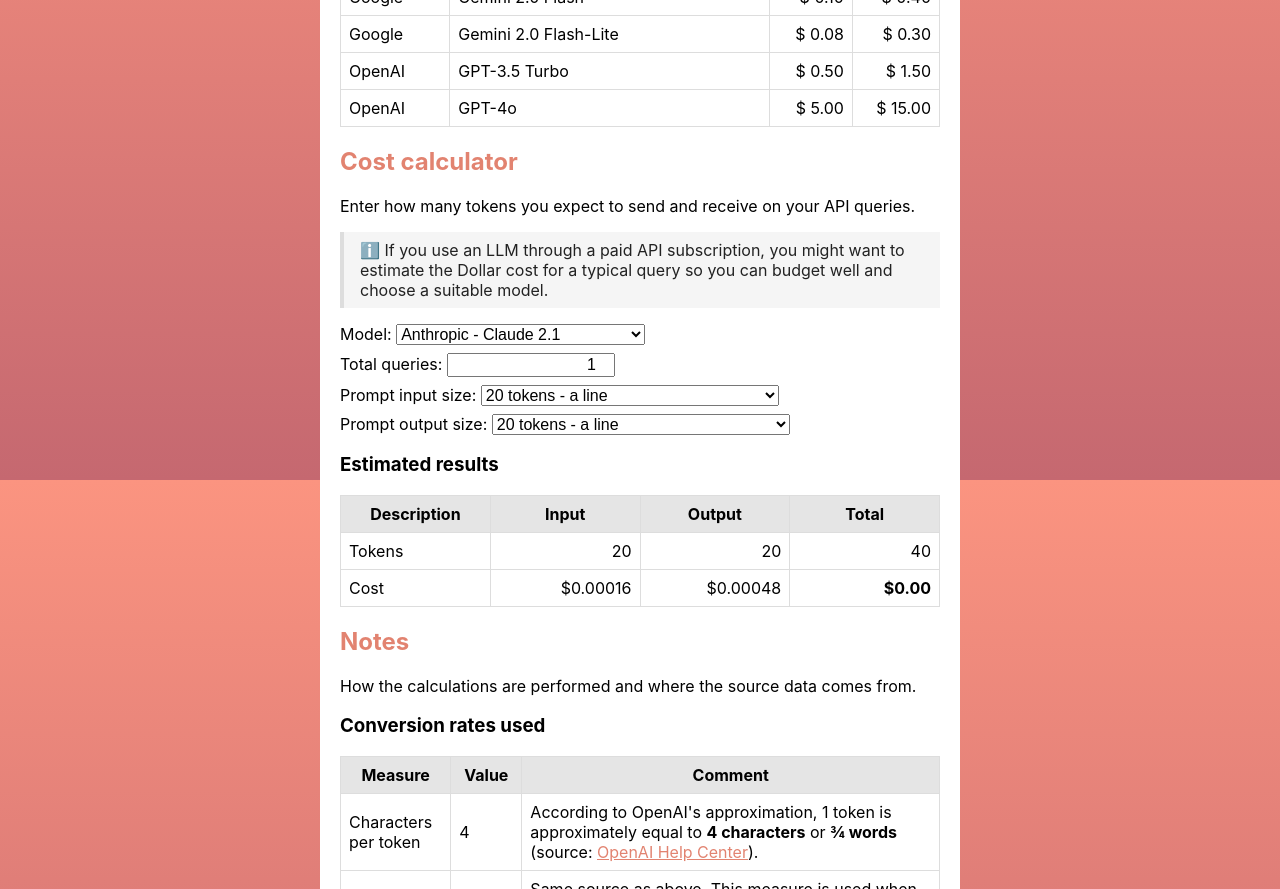
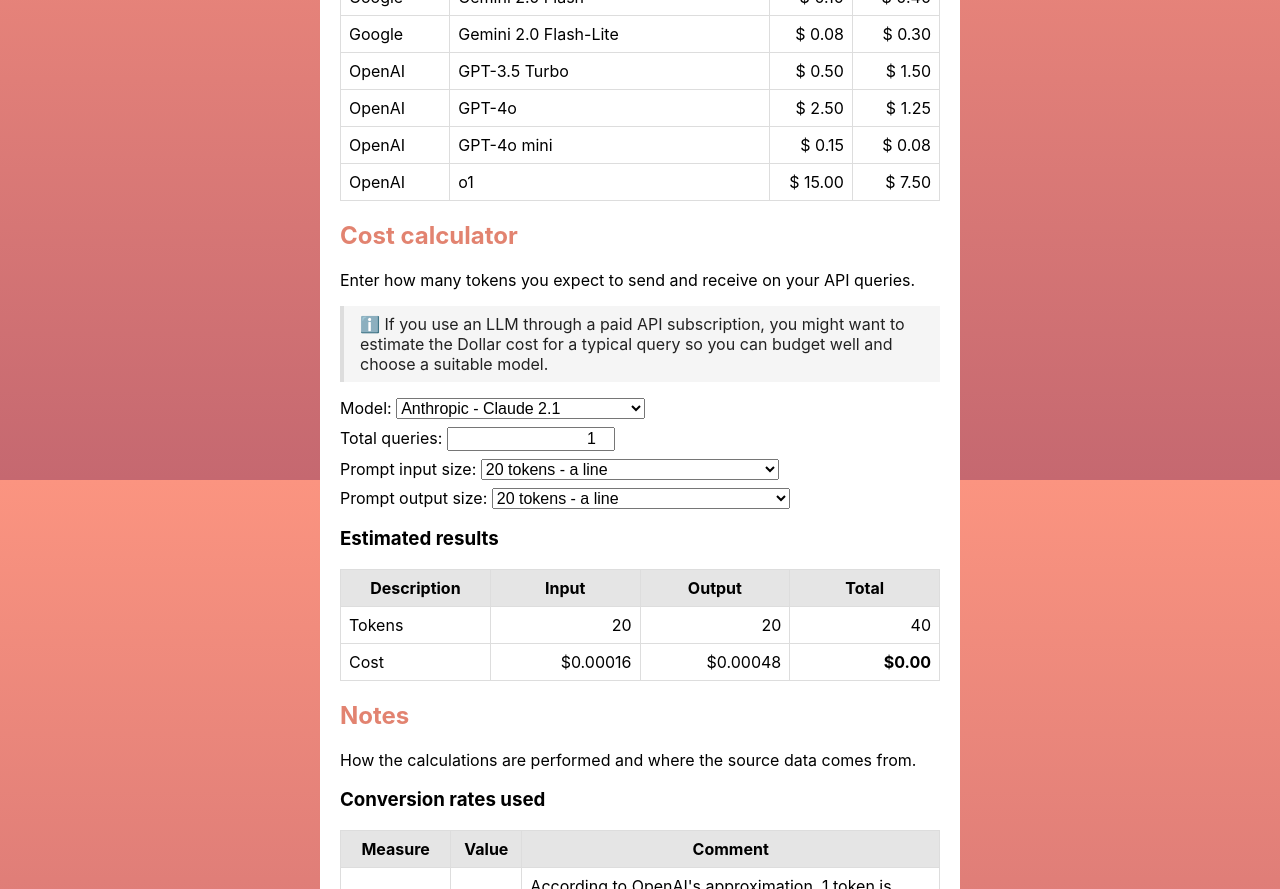
Before and after one commit to MichaelCurrin/token-translator, a React (Create React App) app: page / in a window 1280 px wide. Shown: the part 3520-4409 px from the top of the page. Built offline with nearby package versions, Linux system fonts and the light colour scheme.

Commit message:
add and update OpenAI costs

```diff
--- a/src/constants.js
+++ b/src/constants.js
@@ -57,9 +57,21 @@ export const PRICE_PER_MILLION_TOKENS = [
   },
   {
     provider: 'OpenAI',
+    modelName: 'o1',
+    input: '15.00',
+    output: '7.50',
+  },
+  {
+    provider: 'OpenAI',
+    modelName: 'GPT-4o mini',
+    input: '0.150',
+    output: '0.075',
+  },
+  {
+    provider: 'OpenAI',
     modelName: 'GPT-4o',
-    input: '5.00',
-    output: '15.00',
+    input: '2.50',
+    output: '1.25',
   },
   {
     provider: 'OpenAI',
```
